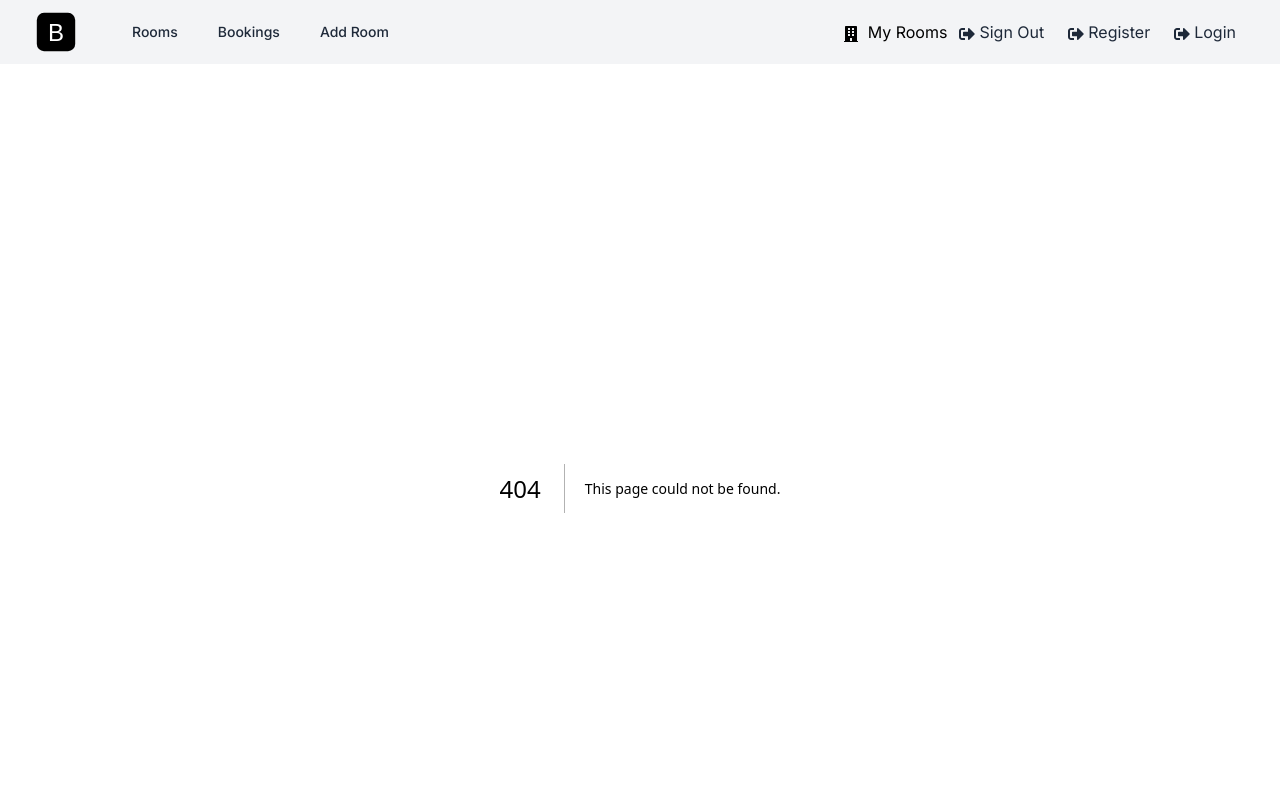
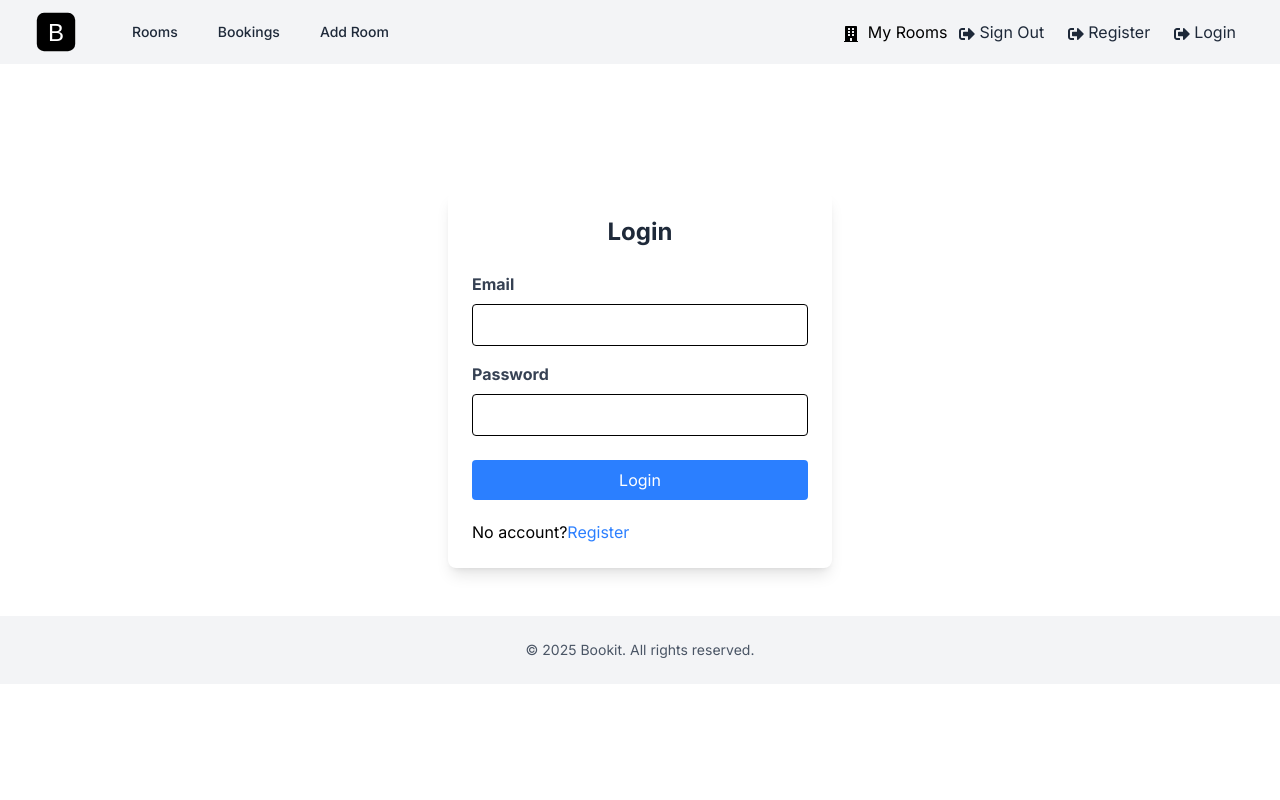
Before and after one commit to Rockchtaa/bookit, a Next.js app: page /login in a window 1280 px wide. Before the commit this address had no page. Shown: the top 800 px of the page. Built offline with nearby package versions, Linux system fonts and the light colour scheme.

Commit message:
feat: add login page with form for user authentication and toast notifications

```diff
--- /dev/null
+++ b/app/login/page.jsx
@@ -0,0 +1,87 @@
+"use client";
+import Link from "next/link";
+import createSession from "../actions/createSession";
+import { toast } from "react-toastify";
+import Router from "next/navigation";
+import { use, useActionState, useEffect } from "react"; // smg new, u can use "useFormState" if you use old version of nextjs
+const loginPage = () => {
+  const [state, formAction] = useActionState(createSession, {});
+
+  const router = Router.useRouter();
+
+  useEffect(() => {
+    if (state.error) toast.error("Error:", state.error);
+    if (state.success) {
+      toast.success("Login successful!");
+        router.push("/");
+    }
+  }, [state]);
+
+  return (
+    <>
+      {" "}
+      <main className="mx-auto max-w-7xl px-4 py-6 sm:px-6 lg:px-8">
+        <div className="flex items-center justify-center">
+          <div className="bg-white shadow-lg rounded-lg p-6 w-full max-w-sm mt-20">
+            <form action={formAction}>
+              <h2 className="text-2xl font-bold text-center text-gray-800 mb-6">
+                Login
+              </h2>
+
+              <div className="mb-4">
+                <label
+                  htmlFor="email"
+                  className="block text-gray-700 font-bold mb-2"
+                >
+                  Email
+                </label>
+                <input
+                  type="email"
+                  id="email"
+                  name="email"
+                  className="border rounded w-full py-2 px-3"
+                    required
+
+                />
+              </div>
+
+              <div className="mb-6">
+                <label
+                  htmlFor="password"
+                  className="block text-gray-700 font-bold mb-2"
+                >
+                  Password
+                </label>
+                <input
+                  type="password"
+                  id="password"
+                  name="password"
+                  className="border rounded w-full py-2 px-3"
+                  required
+                />
+              </div>
+
+              <div className="flex flex-col gap-5">
+                <button
+                  type="submit"
+                  className="bg-blue-500 text-white px-4 py-2 rounded hover:bg-blue-700"
+                >
+                  Login
+                </button>
+
+                <p>
+                  No account?
+                  <Link href="/register" className="text-blue-500">
+                    Register
+                  </Link>
+                </p>
+              </div>
+            </form>
+          </div>
+        </div>
+      </main>
+    </>
+  );
+};
+
+export default loginPage;
```
